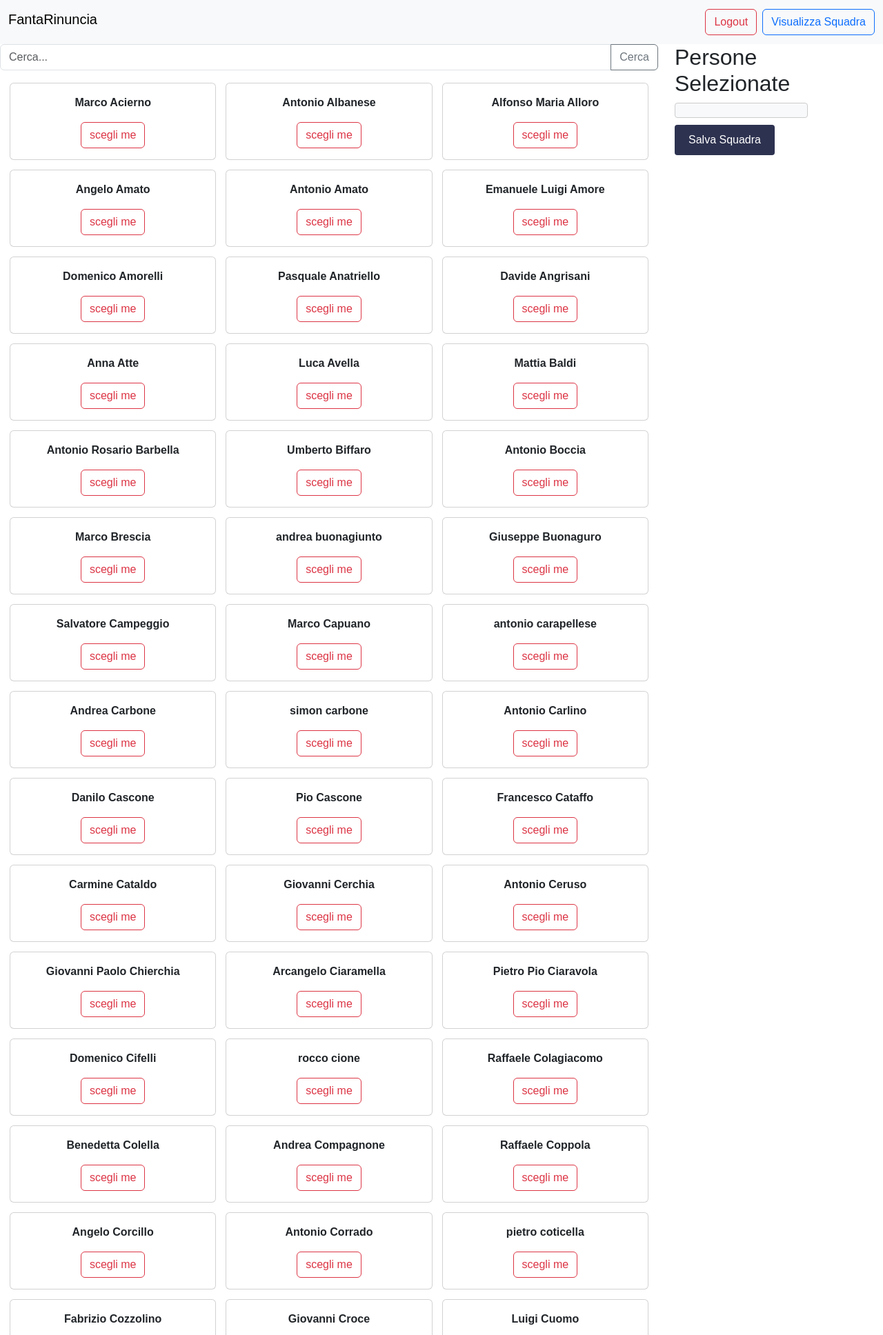
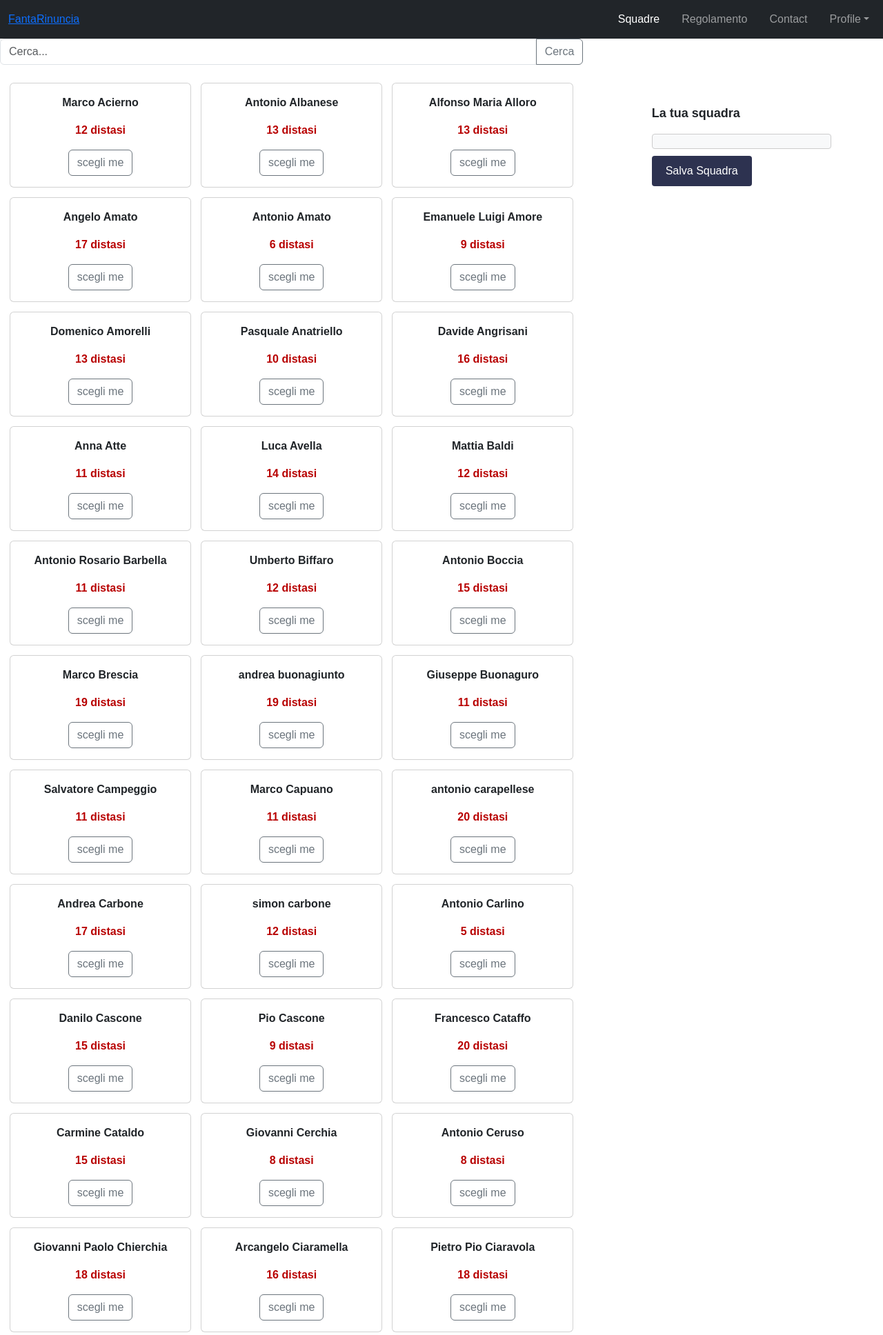
Before and after one commit to wassupiari/FantaRinuncia, a Flask app: page / in a window 1280 px wide. Shown: the top 1936 px of the page at 69% size. Run offline with Flask 3, Linux system fonts and the light colour scheme; the visitor is signed in with stand-in values (Sample User, id 1).

Commit message:
some changes

```diff
--- a/squadra.json
+++ b/squadra.json
@@ -1 +1 @@
-{"prova": ["Pasquale Anatriello", "Davide Angrisani", "Mattia Baldi"]}
+{"prova": ["Pasquale Anatriello", "Davide Angrisani", "Mattia Baldi"], "admin": ["Gabriella Fede ", "Lucia Ferrara ", "Stella Tavolo "]}
--- a/templates/index.html
+++ b/templates/index.html
@@ -1,7 +1,9 @@
 <!DOCTYPE html>
 <html lang="it">
 <head>
-    <title>homepage</title>
+    {% if username in utenti %}
+    <title>{{ username }} - benvenuto</title>
+    {% endif %}
     <meta charset="UTF-8">
     <meta name="viewport" content="width=device-width, initial-scale=1.0">
 
@@ -12,49 +14,66 @@
     <link rel="stylesheet" href="{{ url_for('static', filename='style.css') }}">
 </head>
 <body>
-    <nav class="navbar navbar-expand-lg navbar-light bg-light">
-      <div class="container-fluid">
-        <a class="navbar-brand" href="#">FantaRinuncia</a>
+<nav class="navbar navbar-expand-lg navbar-dark bg-dark" >
+  <div class="container-fluid">
+<a href="/"> FantaRinuncia</a>
+    </button>
+    <div class="collapse navbar-collapse" id="navbarNav">
+      <ul class="navbar-nav ms-md-auto gap-2">
+        <li class="nav-item rounded">
+          <a class="nav-link active" aria-current="page" href="/visualizza-squadre"><i class="bi bi-house-fill me-2"></i>Squadre</a>
+        </li>
+        <li class="nav-item rounded">
+          <a class="nav-link" href="#"><i class="bi bi-people-fill me-2"></i>Regolamento</a>
+        </li>
+        <li class="nav-item rounded">
+          <a class="nav-link" href="#"><i class="bi bi-telephone-fill me-2"></i>Contact</a>
+        </li>
+        <li class="nav-item dropdown rounded">
+          <a class="nav-link dropdown-toggle" href="#" id="navbarDropdown" role="button" data-bs-toggle="dropdown" aria-expanded="false"><i class="bi bi-person-fill me-2"></i>Profile</a>
+          <ul class="dropdown-menu dropdown-menu-end" aria-labelledby="navbarDropdown">
+             <li><a class="dropdown-item" href="#">Account</a></li>
 
+<!--              REMINDER      ACCOUNT                           -->
 
-        <div class="d-flex">
-        <a class="btn btn-outline-danger me-2" href="/logout">Logout</a>
-        <a class="btn btn-outline-primary" href="/visualizza-squadre">Visualizza Squadra</a>
-        </div>
-      </div>
-    </nav>
-
-
-
-
+            <li><a class="dropdown-item" href="#">Another action</a></li>
+            <li>
+              <hr class="dropdown-divider">
+            </li>
+            <li><a class="dropdown-item" href="/logout">Logout</a></li>
+          </ul>
+        </li>
+      </ul>
+    </div>
+  </div>
+</nav>
 
 
 
 
     <div class="row">
-      <div class="col-9">
-             <!-- Campo di ricerca -->
-    <div class="input-group mb-3">
+      <div class="col-8">
+    <div class="input-group mb-4" id="search-box">
       <input type="text" class="form-control" id="search-input" placeholder="Cerca..." aria-label="Cerca" aria-describedby="button-addon2">
       <button class="btn btn-outline-secondary" type="button" id="search-button">Cerca</button>
     </div>
-              <!-- Cards dinamiche -->
         <div class="container" id="cards-container">
             {% for person in data %}
                 <div class="col-md-4 card-item">
                     <div class="card">
                         <div class="card-body">
-                            <p class="card-text">{{ person.firstname }} {{ person.lastname }}</p>
+                            <p class="card-text">{{ person.firstname }} {{ person.lastname }} </p>
+                            <p class ="points-value">{{ person.points }} distasi</p>
                             <input type="checkbox" class="btn-check" id="btn-check-{{ loop.index }}" autocomplete="off">
-                            <label class="btn btn-outline-danger" for="btn-check-{{ loop.index }}">scegli me</label>
+                            <label class="btn btn-outline-secondary" for="btn-check-{{ loop.index }}">scegli me</label>
                         </div>
                     </div>
                 </div>
             {% endfor %}
         </div>
       </div>
-      <div class="col-2">
-          <h2>Persone Selezionate</h2>
+      <div class="col-4" id="squad-maker">
+          <p>La tua squadra</p>
           <div id="squadra-container" class="card-body">
           </div>
           <div id="alert-container"></div>
@@ -62,6 +81,12 @@
       </div>
     </div>
 
+    <footer><p class="footer-heart">
+      Made with <g-emoji class="g-emoji" alias="heart" fallback-src="https://github.githubassets.com/images/icons/emoji/unicode/2764.png">
+    <img class="emoji" alt="heart" height="15" width="15" src="https://github.githubassets.com/images/icons/emoji/unicode/2764.png"></g-emoji> by <a href="https://github.com/wassupiari">me</a>
+    </p>
+    </footer>
+
 
  <script src="https://cdn.jsdelivr.net/npm/bootstrap@5.3.2/dist/js/bootstrap.bundle.min.js" integrity="sha384-C6RzsynM9kWDrMNeT87bh95OGNyZPhcTNXj1NW7RuBCsyN/o0jlpcV8Qyq46cDfL" crossorigin="anonymous"></script>
     <script src="https://cdnjs.cloudflare.com/ajax/libs/jquery/3.7.1/jquery.min.js" integrity="sha512-v2CJ7UaYy4JwqLDIrZUI/4hqeoQieOmAZNXBeQyjo21dadnwR+8ZaIJVT8EE2iyI61OV8e6M8PP2/4hpQINQ/g==" crossorigin="anonymous" referrerpolicy="no-referrer"></script>
--- a/utenti.json
+++ b/utenti.json
@@ -1 +1 @@
-{"prova": "prova20"}
+{"prova": "prova20","admin":  "NonVengoAllatuafesta"}
```
Also changed, not shown: json_parser.py (added, +17 -0 lines).
